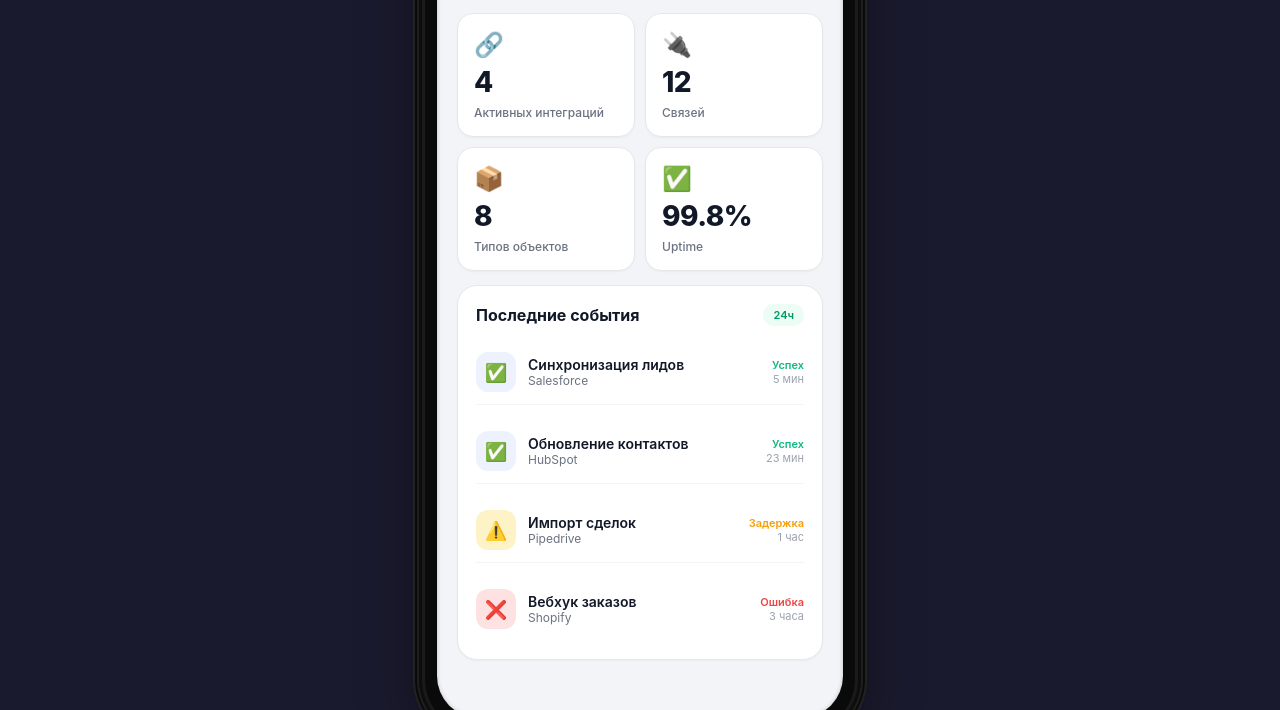
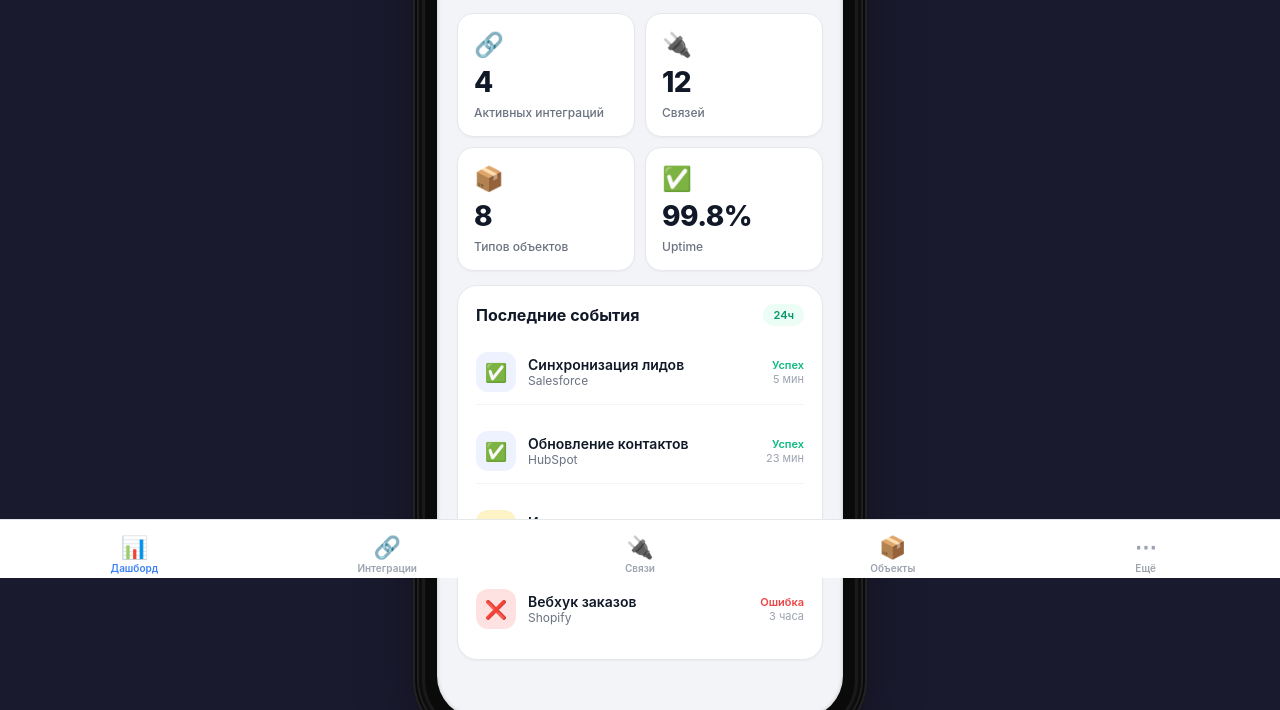
Before and after one commit to qsqgjhngyt-maker/IntegrationHub_Prototip_PM.02.variant1.1, a plain HTML site: page index.html in a window 1280 px wide. Shown: the part 222-932 px from the top of the page. Drawn offline with Linux system fonts and the light colour scheme.

Commit message:
Update index.html

```diff
--- a/index.html
+++ b/index.html
@@ -100,13 +100,6 @@
                 display:flex;flex-direction:column;
                 box-shadow:inset 0 0 4px rgba(0,0,0,0.2);
             }
-            /* На ПК навигация внутри рамки */
-            .bottom-nav{
-                position: absolute;
-                left: 0;
-                right: 0;
-                width: 100%;
-            }
             .status-bar, .dynamic-island, .home-indicator {
                 display: flex !important;
             }
@@ -139,12 +132,6 @@
                 position: relative;
                 display: flex;
                 flex-direction: column;
-            }
-            /* На мобильных навигация фиксирована */
-            .bottom-nav{
-                position: fixed;
-                left: 0;
-                right: 0;
             }
             .status-bar, .dynamic-island, .home-indicator {
                 display: none !important;
@@ -392,8 +379,12 @@
         .modal-handle{width:36px;height:5px;background:#D1D5DB;border-radius:3px;margin:0 auto 8px;}
         .modal-actions{display:flex;flex-direction:column;gap:8px;}
 
-        /* Bottom Navigation */
+        /* Bottom Navigation - FIXED POSITION */
         .bottom-nav{
+            position: fixed;
+            bottom: 0;
+            left: 0;
+            right: 0;
             display:flex;
             padding:6px 8px 0;
             border-top:1px solid var(--border);
@@ -490,7 +481,7 @@
                 <div class="home-indicator"></div>
             </div>
 
-            <!-- Bottom Navigation -->
+            <!-- Bottom Navigation - FIXED -->
             <div class="bottom-nav" id="bottomNav">
                 <button class="nav-item active" data-page="dashboard" onclick="switchTab(this)"><span class="nav-icon">📊</span>Дашборд</button>
                 <button class="nav-item" data-page="integrations" onclick="switchTab(this)"><span class="nav-icon">🔗</span>Интеграции</button>
```
